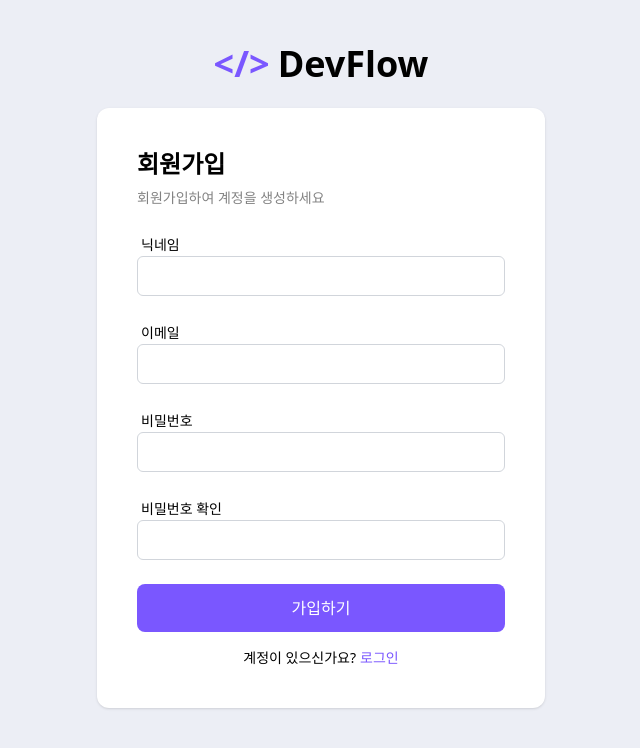
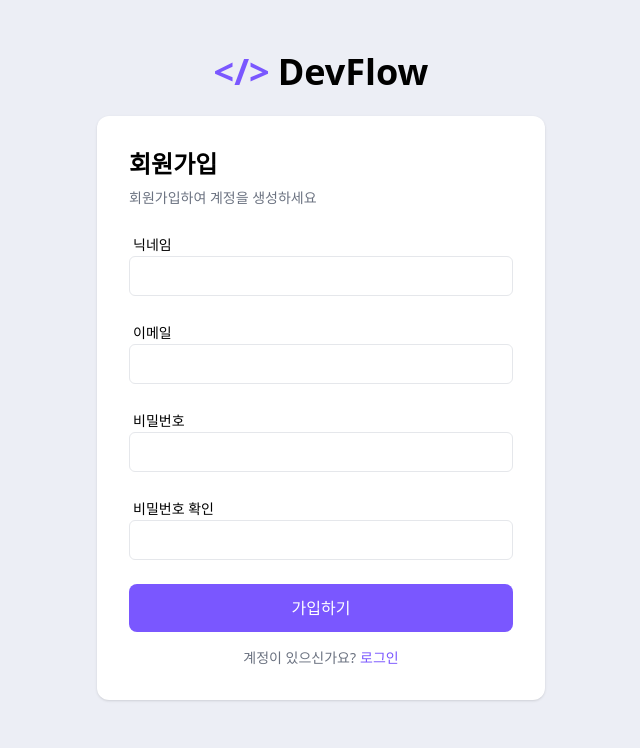
Before and after one commit to DeveloperBlog-Devflow/devflow, a Next.js app: page /signup in a window 1280 px wide. Shown: the top 748 px of the page, without its empty margins (319-959 px from the left). Built offline with nearby package versions, Linux system fonts and the light colour scheme.

Commit message:
refactor: 회원가입 페이지 컴포넌트 별로 분리

```diff
--- a/app/(auth)/signup/page.tsx
+++ b/app/(auth)/signup/page.tsx
@@ -1,54 +1,11 @@
-type FieldProps = {
-  id: string;
-  label: string;
-  type?: React.HTMLInputTypeAttribute;
-};
-const inputClass =
-  'border-border placeholder:text-muted hover:border-border-hover focus:border-border-focus focus:ring-border-focus h-10 w-full rounded-md border px-3 text-sm transition-colors focus:ring-1 focus:outline-none';
-function FormField({ id, label, type = 'text' }: FieldProps) {
+import { AuthCard } from '@/components/auth/AuthCard';
+import { SignupForm } from '@/components/auth/SignupForm';
+export default function Page() {
   return (
-    <div className="space-y-1">
-      <label htmlFor={id} className="pl-1 text-sm font-medium">
-        {label}
-      </label>
-      <input id={id} className={inputClass} type={type} />
+    <div className="bg-background">
+      <AuthCard title="회원가입" description="회원가입하여 계정을 생성하세요">
+        <SignupForm />
+      </AuthCard>
     </div>
   );
 }
-export default function Page() {
-  return (
-    <div className="bg-background">
-      <div className="flex h-screen w-screen -translate-y-6 flex-col items-center justify-center">
-        <h1 className="mb-6 flex items-center gap-2 text-4xl font-bold">
-          <span className="text-primary">&lt;/&gt;</span>
-          <span>DevFlow</span>
-        </h1>
-
-        <div className="bg-surface w-full max-w-md rounded-xl p-10 shadow-sm">
-          <h2 className="text-2xl font-bold">회원가입</h2>
-          <h3 className="text-gray mt-2 text-sm">
-            회원가입하여 계정을 생성하세요
-          </h3>
-          <div className="mt-6 space-y-6">
-            <FormField id="nickname" label="닉네임" />
-            <FormField id="email" label="이메일" type="email" />
-            <FormField id="password" label="비밀번호" type="password" />
-            <FormField
-              id="passwordConfirm"
-              label="비밀번호 확인"
-              type="password"
-            />
-          </div>
-          <button className="bg-primary hover:bg-primary-hover active:bg-primary-active mt-6 h-12 w-full rounded-lg text-base font-medium text-white transition-all duration-150 active:scale-[0.98]">
-            가입하기
-          </button>
-
-          <p className="text-muted mt-4 text-center text-sm">
-            계정이 있으신가요?
-            <a className="text-primary ml-1 font-medium">로그인</a>
-          </p>
-        </div>
-      </div>
-    </div>
-  );
-}
--- a/app/globals.css
+++ b/app/globals.css
@@ -1,14 +1,42 @@
 @import 'tailwindcss';
 
 @theme {
+  /* 색 적용 방법 */
+  /* bg-primary, bg-primary-hover 등 */
+
+  /* --- 메인 컬러 primary --- */
+  /* 기본 컬러(보라색) */
+  --color-primary: #7a57ff;
+  /* 호버 시 */
+  --color-primary-hover: #7c3aed;
+  /* 연한 배경용 */
+  --color-primary-light: #ddd6fe;
+
+  /* --- 배경색 background --- */
+  /* 페이지 전체 배경색(회색) */
   --color-background: #eceef5;
-  --color-primary: #7a57ff;
-  --color-surface: #ffff;
+  /* 랜딩 페이지 */
+  --color-background-landing: #f8f8fc;
 
-  --color-banana: oklch(0.95 0.05 100);
-  --color-gray: rgba(0, 0, 0, 0.49);
-  --color-border: #d1d5db; /* 기본 회색 (gray-300 느낌) */
-  --color-border-hover: #9ca3af; /* hover (gray-400) */
-  --color-border-focus: #7a57ff; /* focus = primary */
-  --color-border-error: #ef4444; /* error */
+  /* --- 테두리 border --- */
+  /* 기본 테두리 */
+  --color-border: #e5e7eb;
+  /* 선택 시 */
+  --color-border-focus: #7a57ff;
+  /* 호버 시 */
+  --color-border-hover: #7a57ff;
+
+  /* --- 카드 배경 surface --- */
+  /* 기본 카드 배경 */
+  --color-surface: #ffffff;
+  /* 연한 회색 배경 */
+  --color-surface-alt: #f9fafb;
+
+  /* --- 텍스트 text --- */
+  /* 제목(검은색) */
+  --color-text: #000000;
+  /* 부연설명(연한 회색) */
+  --color-text-sub: #6b7280;
+  /* 텍스트(흰색) */
+  --color-text-invert: #ffffff;
 }
--- /dev/null
+++ b/components/auth/AuthCard.tsx
@@ -0,0 +1,22 @@
+type Props = {
+  title: string;
+  description: string;
+  children: React.ReactNode;
+};
+
+export function AuthCard({ title, description, children }: Props) {
+  return (
+    <div className="flex h-screen w-screen -translate-y-6 flex-col items-center justify-center">
+      <h1 className="mb-6 flex items-center gap-2 text-4xl font-bold">
+        <span className="text-primary">&lt;/&gt;</span>
+        <span>DevFlow</span>
+      </h1>
+      <div className="bg-surface w-full max-w-md rounded-xl p-8 shadow-sm">
+        <h2 className="text-2xl font-bold">{title}</h2>
+        <p className="text-text-sub mt-2 text-sm">{description}</p>
+
+        <div className="mt-6">{children}</div>
+      </div>
+    </div>
+  );
+}
--- /dev/null
+++ b/components/auth/FormField.tsx
@@ -0,0 +1,17 @@
+type FieldProps = {
+  id: string;
+  label: string;
+  type?: React.HTMLInputTypeAttribute;
+};
+const inputClass =
+  'border-border placeholder:text-muted hover:border-border-hover focus:border-border-focus focus:ring-border-focus h-10 w-full rounded-md border px-3 text-sm transition-colors focus:ring-1 focus:outline-none';
+export function FormField({ id, label, type = 'text' }: FieldProps) {
+  return (
+    <div className="space-y-1">
+      <label htmlFor={id} className="pl-1 text-sm font-medium">
+        {label}
+      </label>
+      <input id={id} className={inputClass} type={type} />
+    </div>
+  );
+}
--- /dev/null
+++ b/components/auth/SignupForm.tsx
@@ -0,0 +1,23 @@
+import { FormField } from '@/components/auth/FormField';
+
+export function SignupForm() {
+  return (
+    <>
+      <div className="space-y-6">
+        <FormField id="nickname" label="닉네임" />
+        <FormField id="email" label="이메일" type="email" />
+        <FormField id="password" label="비밀번호" type="password" />
+        <FormField id="passwordConfirm" label="비밀번호 확인" type="password" />
+      </div>
+
+      <button className="bg-primary hover:bg-primary-hover active:bg-primary-active mt-6 h-12 w-full cursor-pointer rounded-lg text-base font-medium text-white transition-all duration-150 active:scale-[0.98]">
+        가입하기
+      </button>
+
+      <p className="text-text-sub mt-4 text-center text-sm">
+        계정이 있으신가요?
+        <a className="text-primary ml-1 cursor-pointer font-medium">로그인</a>
+      </p>
+    </>
+  );
+}
```
